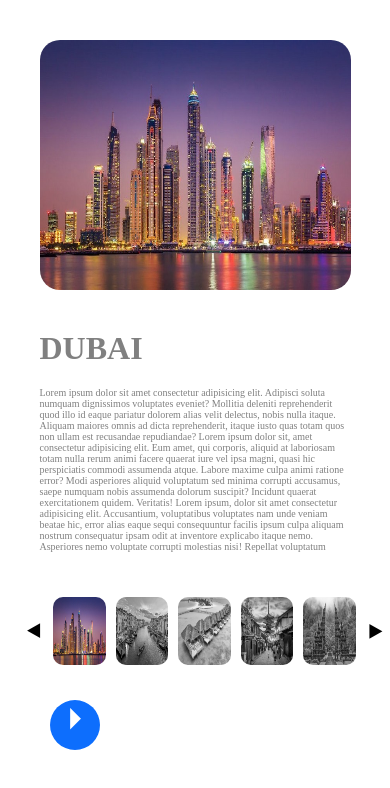
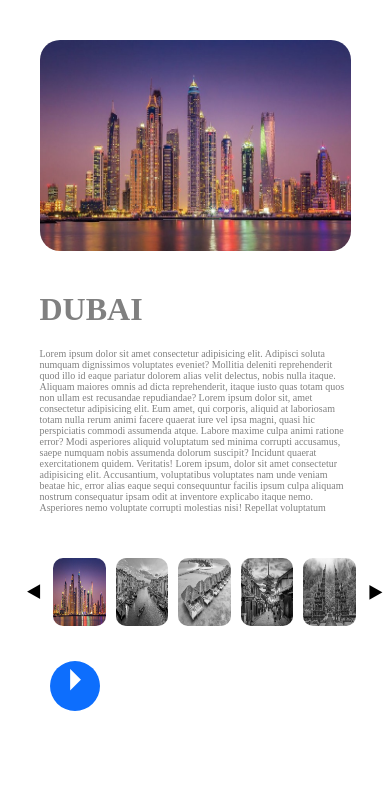
Before and after one commit to SatyamJS/imageCatalogue, a React (Vite) app: page / in a window 390 px wide. Shown: the top 788 px of the page. Built offline with nearby package versions, Linux system fonts and the light colour scheme.

Commit message:
quick fix

```diff
--- a/src/App.css
+++ b/src/App.css
@@ -40,6 +40,8 @@
   flex-wrap: wrap;
   position: relative;
   align-items: center;
+  user-select: none;
+  -webkit-tap-highlight-color: transparent;
 }
 .play{
   background-color: blue;
@@ -49,6 +51,7 @@
   display: flex;
   max-width: 600px;
   cursor: pointer;
+  user-select: none;
 }
 .images img{
   filter: grayscale(100%);
@@ -101,7 +104,7 @@
     margin-top: 20px;
   }
   .selectedImageDiv{
-    min-height: 250px;
+    height: 25vh;
     object-fit: contain;
   }
   .selectedDetailDiv{
```
